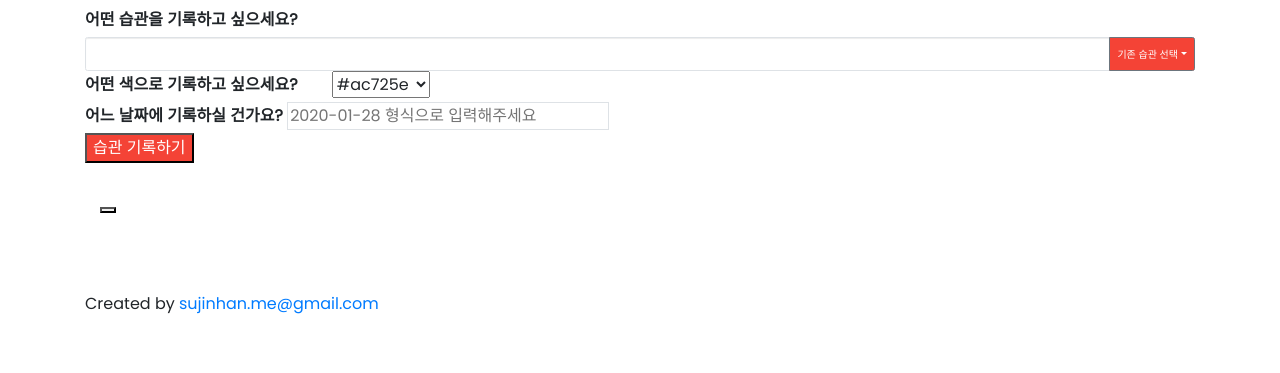
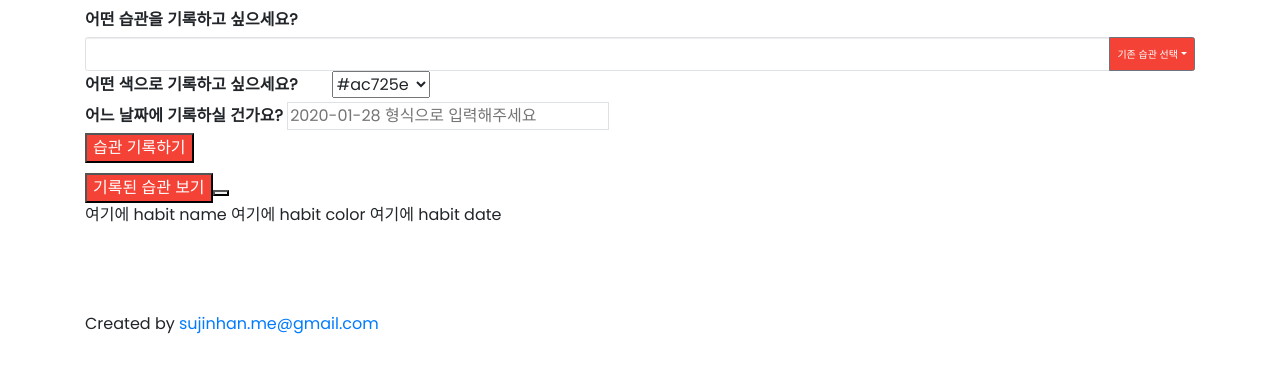
Before and after one commit to susemir/habit, a Flask app: page / in a window 1280 px wide. Shown: the part 298-671 px from the top of the page. Run offline with Flask 2, Linux system fonts and the light colour scheme; some libraries are stand-ins or nearby versions.

Commit message:
data 뿌려주는 게 안됨
table 만들고 싶다ㅠㅜ

```diff
--- a/app.py
+++ b/app.py
@@ -29,7 +29,7 @@ def make_record():		# 클라이언트로부터 데이터를 받는 부분
 @app.route('/record/', methods = ['GET'])
 def get_record():
     habit_list = list(db.habits.find({}, {'_id': False}))
-    return jsonify({'result': 'success'})
+    return jsonify({'result': 'success'}, {'habit_list': 'habit_list'})
 
 if __name__ == '__main__':
     app.run('0.0.0.0', port=5000, debug=True)
--- a/templates/index.html
+++ b/templates/index.html
@@ -86,33 +86,29 @@
 
         function get_record() {
             $('#table-box').empty()
+            //empty까지만 실행된다???
             $.ajax({
                 type: "GET",
                 url: "/record",
                 data: {},
                 success: function (response) {
-                    if (response['result'] == 'success') {
-                        alert('GET 성공!');
-                    } else {
-                        alert('GET 실패');
+                    var habits = response['habit_list'];
+                    console.log(habits);
+
+                    for (let i = 0; i < habits && habits.length; i++) {
+                        let habit = habits[i];
+                        let name = habit['name'];
+                        let color = habit['color'];
+                        let date = habit['date'];
+
+                        let temp_html = '<th>' + name + '</th>\
+                                    <tr>' + color + '</tr>\
+                                    <tr>' + date + '</tr>'
+                        $('#table-box').append(temp_html);
                     }
                 }
-                // let habits = response['habits']
-
-                // for (let i = 0, i < habits.length; i++) {
-                //     let habit = habits[i];
-                //     let name = habit['name'];
-                //     let color = habit['color'];
-                //     let date = habit['date'].split[-2];
-                //     print(date)
-                // }
-
             })
         }
-
-
-
-
     // 3. html 내용을 다 지운 다음에
     // 4. 서버에 저장된 내용을 가져와서 기록표에 표시해준다(GET) (이번 달 기록만)
     // 5-1. 기록표의 습관 제목이 입력되고, 표의 아랫칸에 append 되어야 한다. (jqeury code?)
@@ -205,23 +201,31 @@
                         </select>
 
                     </div>
-                    <!-- 4. 날짜 선택 / 기본적으로 오늘 날짜를 보여주고 달력에서 다른 날짜를 선택가능하도록 -->
                     <div class="section">
                         <label>어느 날짜에 기록하실 건가요?</label>
                         <input class="input border" type="text" name="habit_date" id="posting_date"
                             placeholder="2020-01-28 형식으로 입력해주세요" required>
                     </div>
-                    <!-- <script>
-                        document.getElementById('posting_date').value = new Date().toISOString().substring(0, 10);;
-                      </script> -->
-                    <!-- 5. 기록하기 버튼 -->
                     <button type="button" class="button block padding-large margin-bottom"
                         style="color:#fff;background-color:#f44336" id="record_button" onclick="make_record()">습관
                         기록하기</button>
+                    <p></p>
+                    <button type="button" class="button block padding-large margin-bottom"
+                        style="color:#fff;background-color:#f44336" id="record_button" onclick="get_record()">기록된 습관
+                        보기<button>
             </form>
-            <div class="container" id="habit_output" style="margin-top:30px">
-                <div input id="table-box"></div>
-                <button type="button" onclick="get_record()"></div>
+        </div>
+        <div class="table" id="table-box">
+            <div class="card-content">
+                <div class="table">
+                    <th>여기에 habit name</th>
+                    <tr>여기에 habit color</tr>
+                    <tr>여기에 habit date</tr>
+                </div>
+            </div>
+        </div>
+    </div>
+    </div>
     </div>
     </div>
     <!-- 기록된 내용을 서버에서 가져와 보여준다. -->
```
Lines whose indentation alone changed are shown as unchanged.
